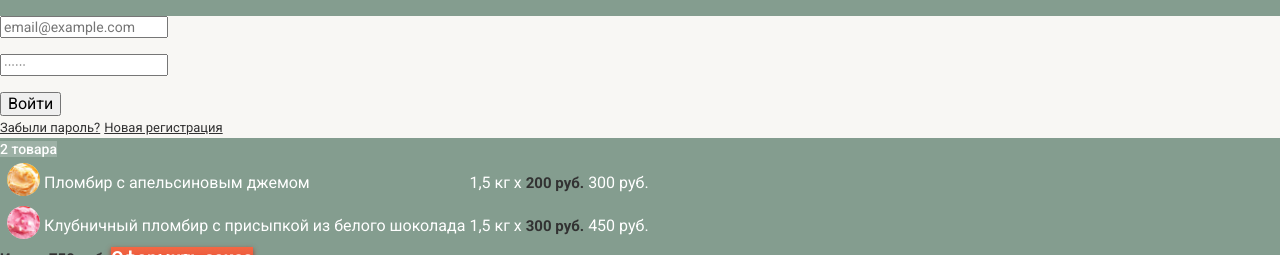
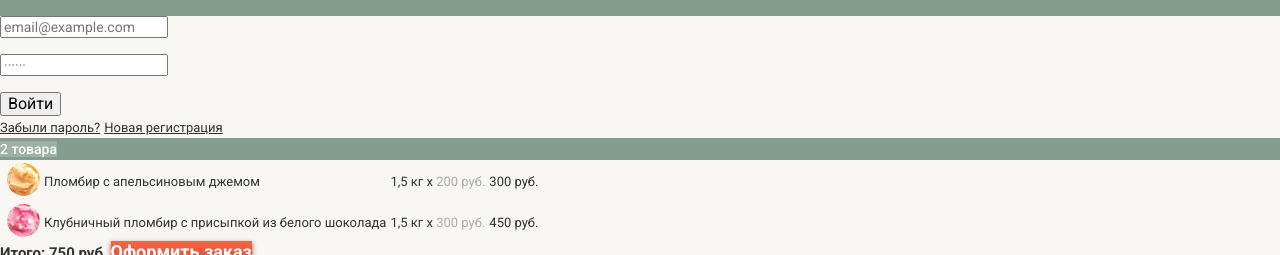
Before and after one commit to dwd0497/1394821-gllacy-28, a plain HTML site: page cream-ice-cream.html in a window 1280 px wide. Shown: the part 272-527 px from the top of the page. Drawn offline with nearby package versions, Linux system fonts and the light colour scheme.

Commit message:
Исправил стили корзины

```diff
--- a/cream-ice-cream.html
+++ b/cream-ice-cream.html
@@ -77,7 +77,7 @@
                             <td>450 руб.</td>
                         </tr>
                     </table>
-                    <span>Итого: 750 руб.</span>
+                    <span class="cart-total">Итого: 750 руб.</span>
                     <a href="" class="btn cart-btn">Оформить заказ</a>
                 </section>
             </li>
--- a/css/style.css
+++ b/css/style.css
@@ -450,7 +450,7 @@ img {
 }
 
 .products-filter-apply-btn {
-    color: var(--basic-white);
+    color: ;
     font: inherit;
     font-size: 18px;
     line-height: 18px;
@@ -460,7 +460,7 @@ img {
     border: 2px solid var(--basic-white)
 }
 
-.sorting-field .cart {
+.cart {
     color: var(--text-dark);
     font-size: 13px;
     line-height: 16px;
@@ -476,7 +476,7 @@ img {
     border-radius: 50%;
 }
 
-.cart span {
+.cart-total {
     color: var(--text-dark);
     font-size: 15px;
     line-height: 16px;
```
